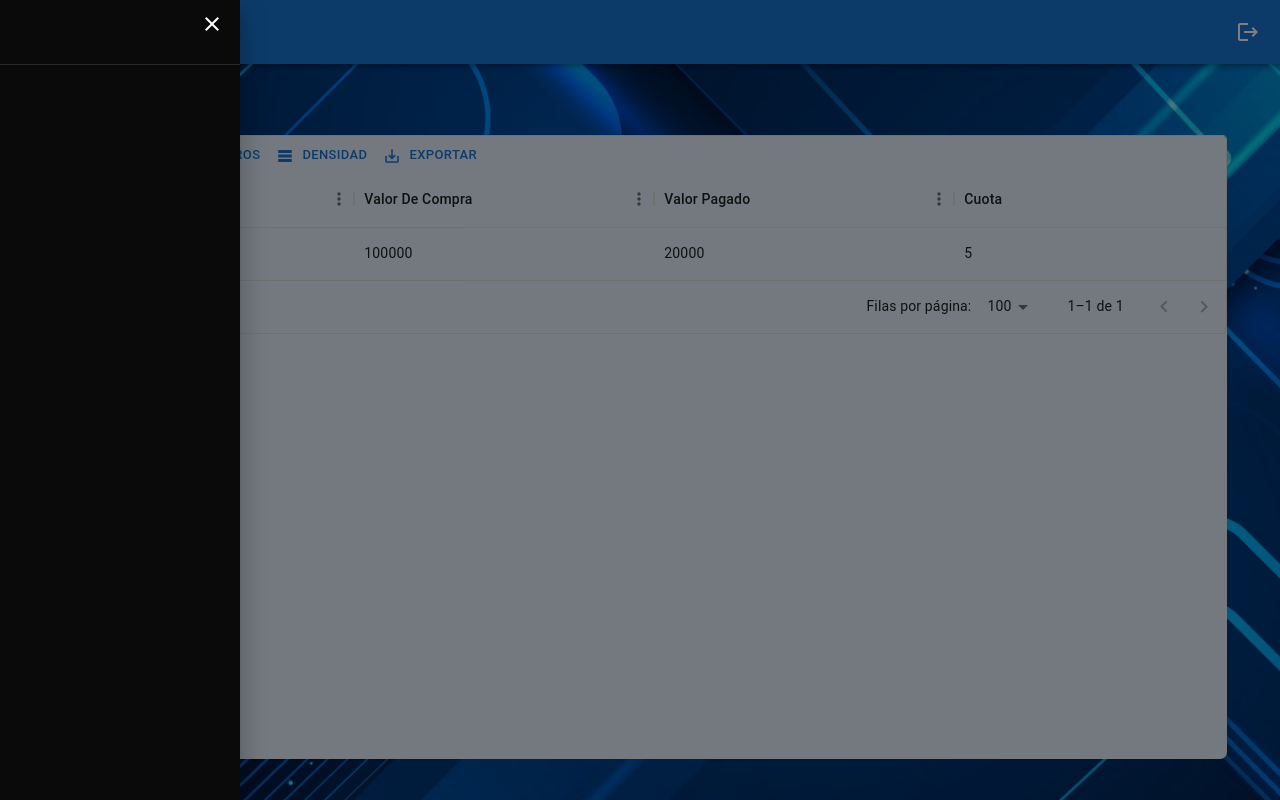
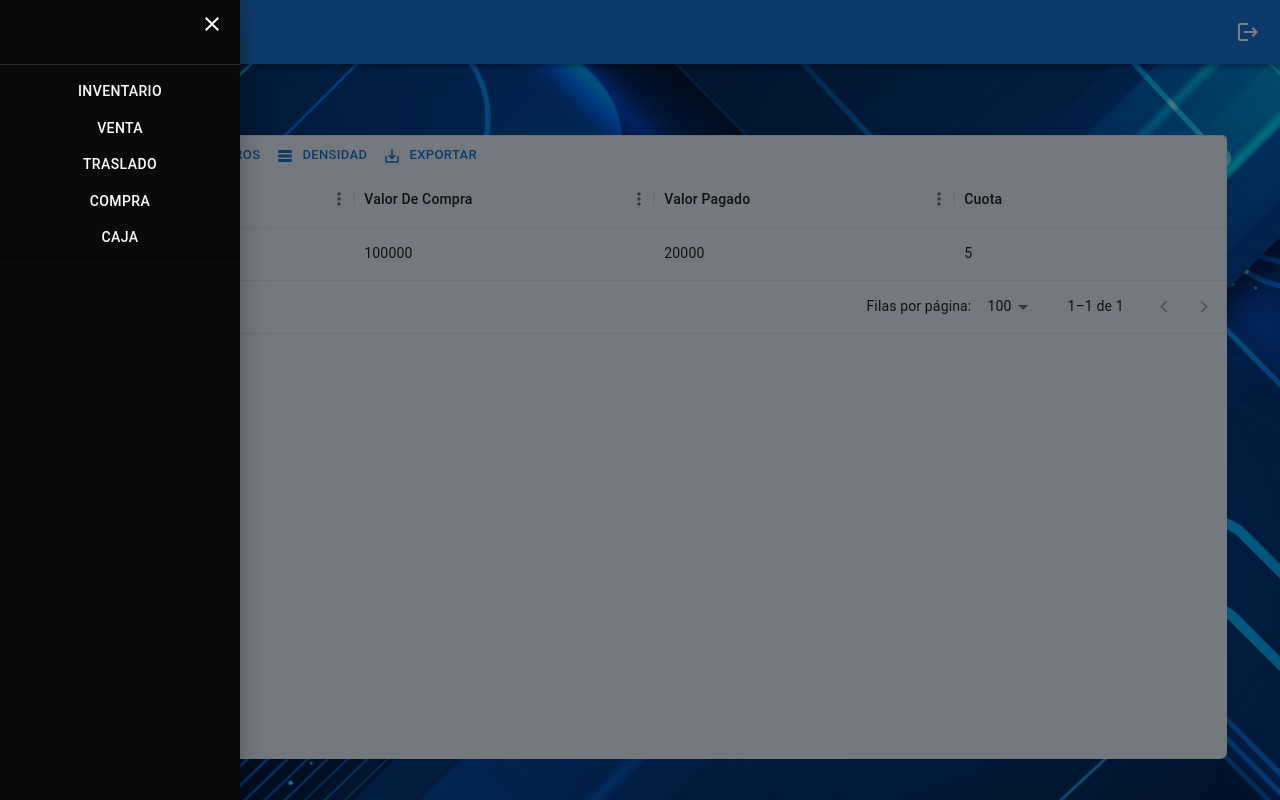
Before and after one commit to danieldelahoz2212/frond-endWeb2, a React (Create React App) app: page /Buy in a window 1280 px wide. Both pictures are taken after a click on the button 32 px from the left and 32 px from the top of the page. Built offline with nearby package versions, Linux system fonts and the light colour scheme.

Commit message:
agregando formularios de registro en la tablas version 1

```diff
--- a/package.json
+++ b/package.json
@@ -5,7 +5,9 @@
   "dependencies": {
     "@emotion/react": "^11.10.6",
     "@emotion/styled": "^11.10.6",
+    "@mui/icons-material": "^5.11.16",
     "@mui/material": "^5.12.2",
+    "@mui/x-data-grid": "^6.3.0",
     "@testing-library/jest-dom": "^5.16.5",
     "@testing-library/react": "^13.4.0",
     "@testing-library/user-event": "^13.5.0",
--- a/public/index.html
+++ b/public/index.html
@@ -8,7 +8,7 @@
       name="description"
       content="Web site created using create-react-app"
     />
-    <title>React App</title>
+    <title>Compra Venta</title>
   </head>
   <body style="margin:0">
     <div id="root"></div>
--- a/src/components/Layout.jsx
+++ b/src/components/Layout.jsx
@@ -1,6 +1,7 @@
 import { useState } from "react";
 import {
   AppBar,
+  Button,
   Divider,
   Drawer,
   Grid,
@@ -11,6 +12,7 @@ import {
   styled,
 } from "@mui/material";
 import { Menu, Close, Logout } from "@mui/icons-material";
+import { Link } from "react-router-dom";
 
 const Layout = ({ children, title }) => {
   const [open, setOpen] = useState(false);
@@ -89,6 +91,31 @@ const Layout = ({ children, title }) => {
         </DrawerHeader>
         <Divider sx={{ borderColor: "rgb(255 255 255 / 12%)" }} />
         <List sx={{ backgroundColor: "#0a0a0a" }}>
+          <Grid container item direction="column">
+        <Button component={Link} to="/inventory" variant="contained" sx={{backgroundColor:"#0a0a0a"}}>
+          Inventario
+        </Button>
+        </Grid>
+        <Grid container item direction="column">
+        <Button component={Link} to="/sale" variant="contained" sx={{backgroundColor:"#0a0a0a"}}>
+          Venta
+        </Button>
+        </Grid>
+        <Grid container item direction="column">
+        <Button component={Link} to="/transfer" variant="contained" sx={{backgroundColor:"#0a0a0a"}}>
+          Traslado
+        </Button>
+        </Grid>
+        <Grid container item direction="column">
+        <Button component={Link} to="/Buy" variant="contained" sx={{backgroundColor:"#0a0a0a"}}>
+          Compra
+        </Button>
+        </Grid>
+        <Grid container item direction="column">
+        <Button component={Link} to="/box" variant="contained" sx={{backgroundColor:"#0a0a0a"}}>
+          Caja
+        </Button>
+        </Grid>
           {
             // modules.length > 0 && (modules.map(item => (
             //     <ListItem key={item.id} >
--- a/src/screens/inventario/Inventory.jsx
+++ b/src/screens/inventario/Inventory.jsx
@@ -5,6 +5,7 @@ import fondo from "../../assets/fondo.jpeg";
 import { Layout } from "../../components";
 import PropTypes from "prop-types";
 import { DataGrid, esES, GridToolbar  } from "@mui/x-data-grid";
+import { Link } from "react-router-dom";
 // import { Delete } from "@mui/icons-material";
 // import axios from "./../../utils/api";
 
@@ -99,6 +100,8 @@ const Inventory = ({ user, permission = [], token }) => {
         >
           <div className="container" style={{display:"flex", justifyContent:"center"}}>
           <Button
+          component={Link}
+          to="/inventorydata"
           variant="contained"
           color="success"
           sx={{width:"15%", marginLeft:"89%"}}
--- a/src/screens/inventario/InventoryData.jsx
+++ b/src/screens/inventario/InventoryData.jsx
@@ -1,5 +1,6 @@
 import { Button, Grid, TextField, Typography } from "@mui/material";
 import React from "react";
+import { Link } from "react-router-dom";
 
 const inventoryData = () => {
   return (
@@ -104,7 +105,7 @@ const inventoryData = () => {
       </Grid>
       <Grid container item direction="column" mt={-25}>
         <Grid item justifyContent="center" display="flex">
-          <Button variant="contained" color="error" sx={{ width: "20%" }}>
+        <Button  component={Link} to="/inventory" variant="contained" color="error" sx={{ width: "20%" }}>
           Cancelar
           </Button>
         </Grid>
--- a/src/screens/venta/Sale.jsx
+++ b/src/screens/venta/Sale.jsx
@@ -5,8 +5,9 @@ import fondo from "../../assets/fondo.jpeg";
 import { connect } from "react-redux";
 import { DataGrid, esES, GridToolbar } from "@mui/x-data-grid";
 import { Layout } from "../../components";
+import { Link } from "react-router-dom";
+const Sale = ({ user, permission = [], token }) => {
 
-const Sale = ({ user, permission = [], token }) => {
   const [list, setList] = useState([
     {
       id: 1,
@@ -63,7 +64,7 @@ const Sale = ({ user, permission = [], token }) => {
       }}
 
     >
-      <Layout title="Venta" />
+      <Layout title="Venta"/>
       <Grid
         item
         container
@@ -81,6 +82,8 @@ const Sale = ({ user, permission = [], token }) => {
         sx={{background: "#e7f3ff", borderRadius:"7px"}}>
           <div className="container" style={{ display: "flex", justifyContent: "center"}}>
           <Button
+          component={Link}
+          to="/saledata"
           variant="contained"
           color="success"
           sx={styles.button}
--- a/src/screens/venta/SaleData.jsx
+++ b/src/screens/venta/SaleData.jsx
@@ -1,3 +1,4 @@
+import {Link, useHistory} from "react-router-dom"
 import { Button, Grid, TextField, Typography } from "@mui/material";
 import React from "react";
 
@@ -132,7 +133,7 @@ const clientData = () => {
       </Grid>
       <Grid container item direction="column" mt={-15}>
         <Grid item justifyContent="center" display="flex">
-          <Button variant="contained" color="error" sx={{ width: "20%" }}>
+          <Button  component={Link} to="/sale" variant="contained" color="error" sx={{ width: "20%" }}>
             Cancelar
           </Button>
         </Grid>
```
Also changed, not shown: 1 other file (tests, documents, lock files or other folders).
